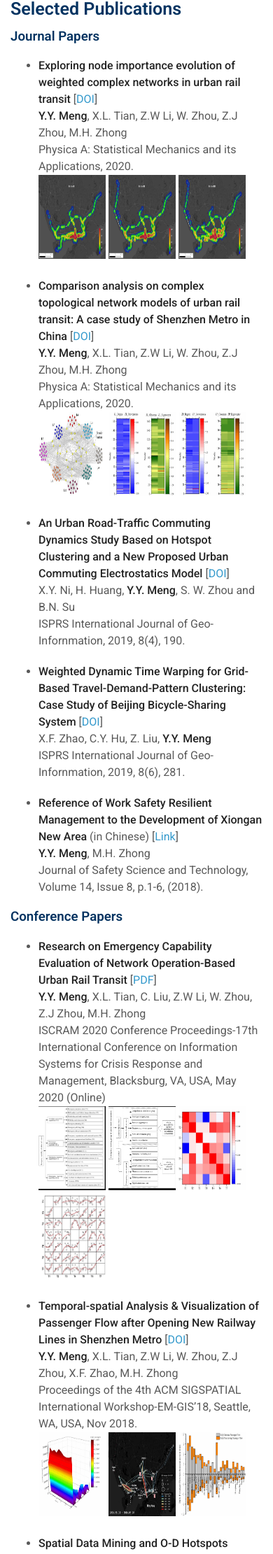
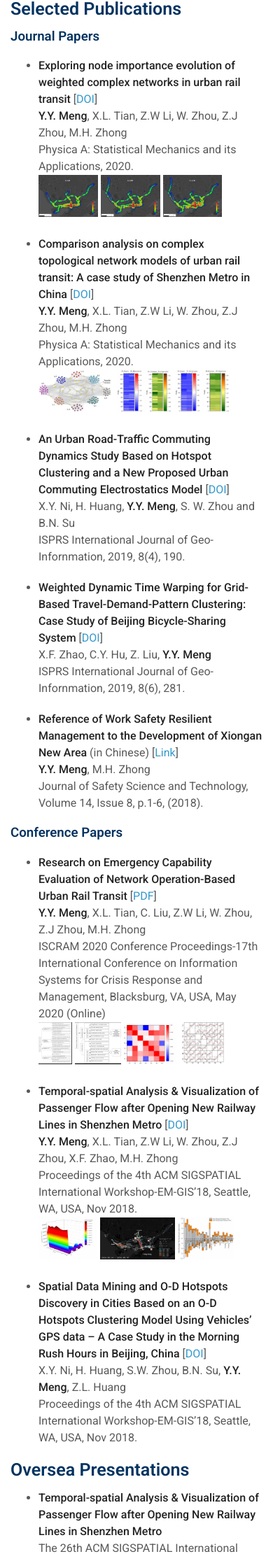
Before and after one commit to mengyy212/mengyy212.github.io, a Jekyll site: the page built from index.md, in a window 390 px wide. Shown: the part 1664-3885 px from the top of the page at 70% size. Built offline with Jekyll 4.4.1, drawn with Linux system fonts in a browser that asks for light colours; nearby versions of some CDN libraries; a style sheet for code colours, icons or effects is not loaded.

Commit message:
fix image size on mobile devices

```diff
--- a/_sass/minimal-light.scss
+++ b/_sass/minimal-light.scss
@@ -413,7 +413,7 @@ footer {
   }
 
   .fancybox img {
-      width: 30%;
+      height: 60px;
   }
 
   #head1o2 {
```
